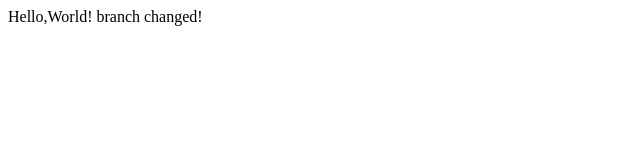
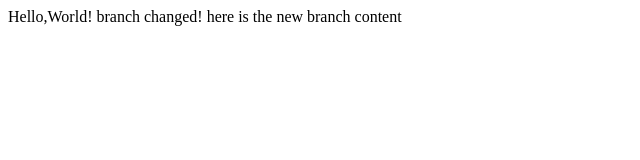
Before and after one commit to YiQiang1996/Lecture1, a plain HTML site: page index.html in a window 1280 px wide. Shown: the whole page, without its empty margins (0-640 px from the left). Drawn offline with Linux system fonts and the light colour scheme.

Commit message:
New brach contents

```diff
--- a/index.html
+++ b/index.html
@@ -6,5 +6,6 @@
 </head>
 <body>
 	Hello,World! branch changed!
+	here is the new branch content
 </body>
 </html>
```
